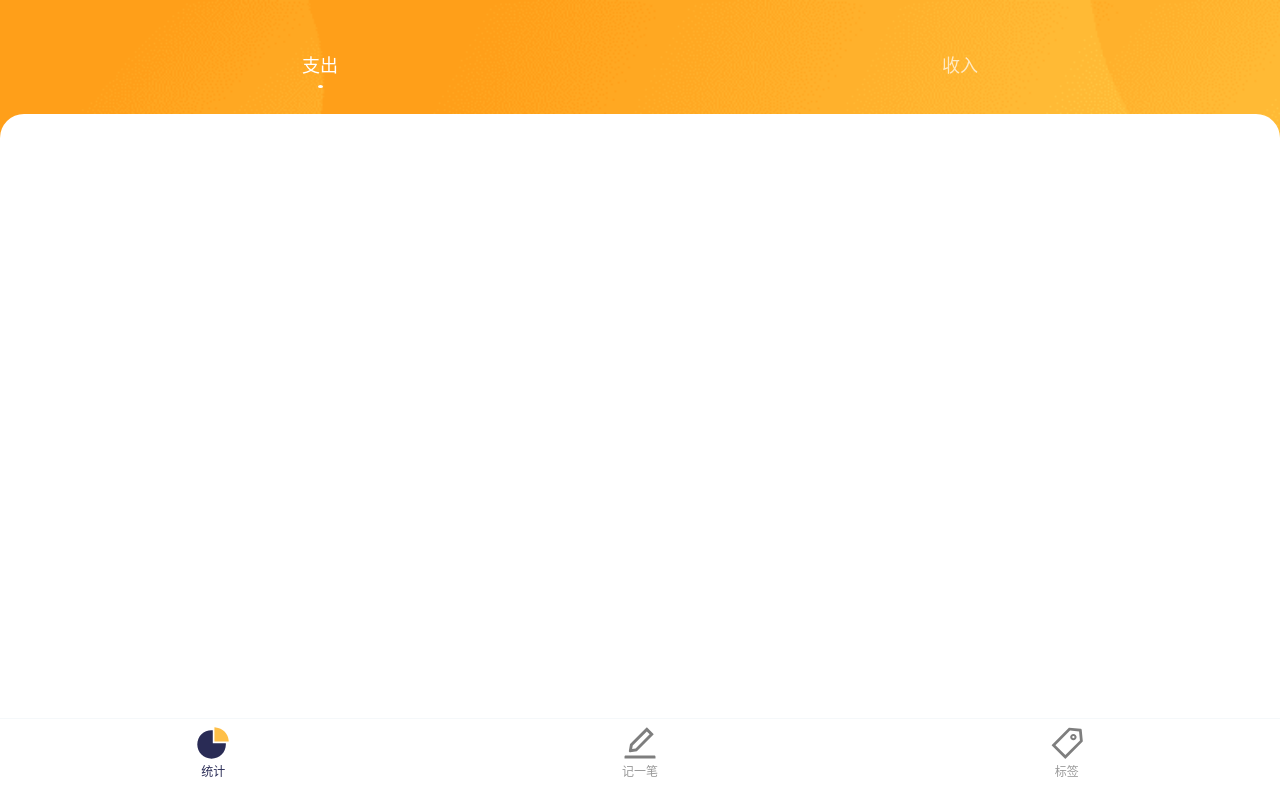
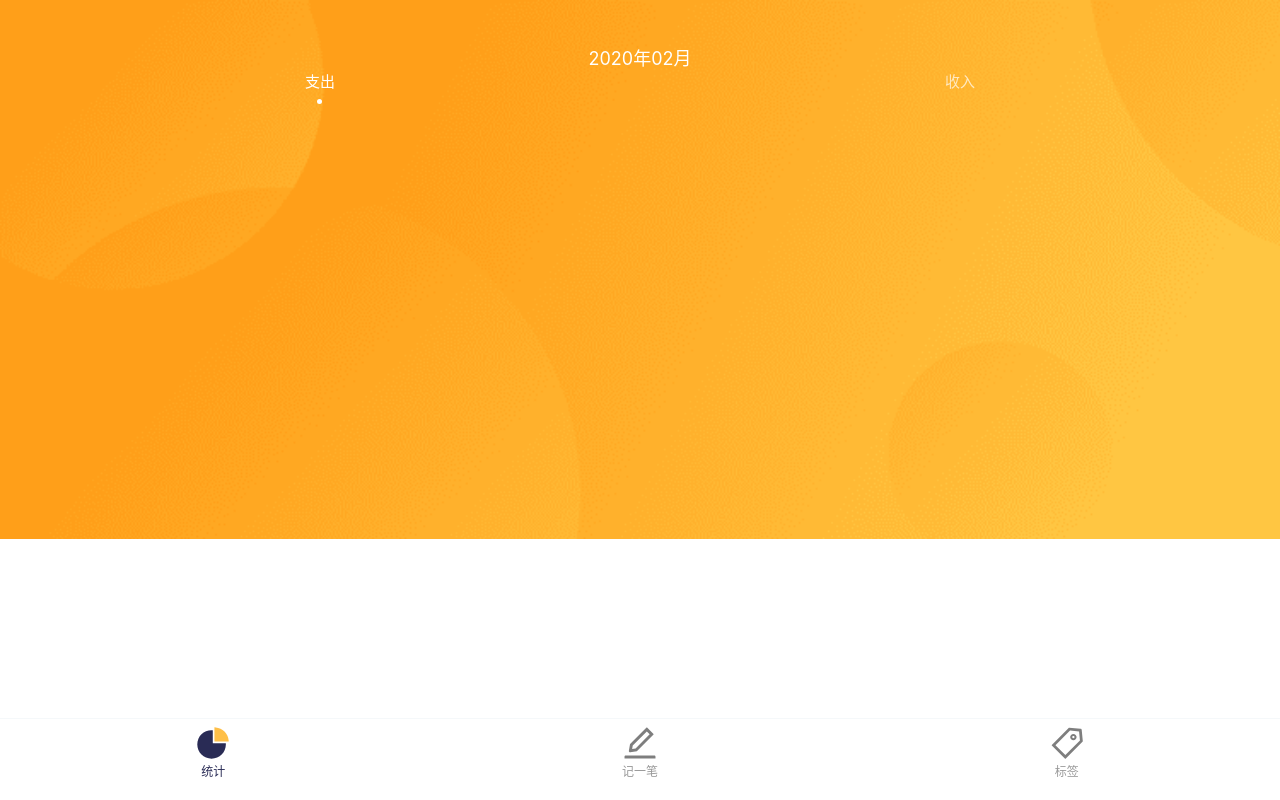
Before and after one commit to sumucheng/vue-bill, a Vue app: page /labels#/statistics in a window 1280 px wide. Built offline with nearby package versions, Linux system fonts and the light colour scheme.

Commit message:
Header组件和Layout组件分离

```diff
--- a/src/components/layout/Layout.vue
+++ b/src/components/layout/Layout.vue
@@ -1,6 +1,5 @@
 <template>
   <div class="wrapper">
-    <Header :type.sync="tempType" />
     <div class="main">
       <slot />
     </div>
@@ -10,19 +9,21 @@
 
 <script lang="ts">
 import Header from "@/components/layout/Header.vue";
+import Title from "@/components/layout/Title.vue";
 import Nav from "@/components/layout/Nav.vue";
 import Vue from "vue";
 import { Component, Prop, Watch } from "vue-property-decorator";
 @Component({
-  components: { Header, Nav }
+  components: { Header, Nav, Title }
 })
 export default class Layout extends Vue {
-  @Prop(String) type: string | undefined;
-  tempType: string = this.type || "expend";
-  @Watch("tempType")
-  onTempTypeChanged(value: string) {
-    this.$emit("update:type", value);
-  }
+  // @Prop(String) type: string | undefined;
+  // @Prop(String) view: string | undefined;
+  // tempType: string = this.type || "expend";
+  // @Watch("tempType")
+  // onTempTypeChanged(value: string) {
+  //   this.$emit("update:type", value);
+  // }
 }
 </script>
 
@@ -36,7 +37,7 @@ export default class Layout extends Vue {
   .main {
     position: fixed;
     z-index: 2;
-    top: 114px;
+    top: 0;
     bottom: 81px;
     background-color: white;
     width: 100%;
--- /dev/null
+++ b/src/components/layout/Title.vue
@@ -0,0 +1,90 @@
+<template>
+  <div>
+    <img src="@/assets/background.png" class="background" />
+    <div class="title">
+      <div class="yearAndMonth">2020年02月</div>
+      <div class="type">
+        <div
+          class="wrapper"
+          :class="{active:type==='expend'}"
+          @click="$emit('update:type','expend')"
+        >
+          <a>支出</a>
+          <div class="dot"></div>
+        </div>
+        <div
+          class="wrapper"
+          :class="{active:type==='income'}"
+          @click="$emit('update:type','income')"
+        >
+          <a>收入</a>
+          <div class="dot"></div>
+        </div>
+      </div>
+    </div>
+  </div>
+</template>
+
+<script lang="ts">
+import Vue from "vue";
+import { Component, Prop } from "vue-property-decorator";
+
+@Component
+export default class Header extends Vue {
+  @Prop(String) type: string | undefined;
+}
+</script>
+
+<style lang="scss" scoped>
+@import "~@/assets/style/normal.scss";
+.background {
+  position: fixed;
+  top: 0;
+  left: 0;
+  width: 100%;
+}
+.title {
+  position: absolute;
+  display: flex;
+  flex-direction: column;
+  width: 100%;
+  height: 80px;
+  margin-top: 44px;
+  margin-bottom: 20px;
+  .yearAndMonth {
+    font-size: $font-size-l;
+    color: white;
+  }
+  .type {
+    display: flex;
+    justify-content: space-around;
+    > .wrapper {
+      display: flex;
+      flex-direction: column;
+      align-items: center;
+      height: 37px;
+      > a {
+        font-size: $font-size-m;
+        color: white;
+        opacity: 0.7;
+      }
+      > .dot {
+        height: 5px;
+        width: 5px;
+        margin-top: 8px;
+        border-radius: 50%;
+        background-color: white;
+        display: none;
+      }
+    }
+    > .active {
+      > a {
+        opacity: 1;
+      }
+      > .dot {
+        display: block;
+      }
+    }
+  }
+}
+</style>
--- a/src/components/statistics/Sum.vue
+++ b/src/components/statistics/Sum.vue
@@ -11,11 +11,10 @@ export default class BillList extends Vue {
   @Prop() sum!: { expend: number; income: number };
   displayType = this.type === "expend" ? "支出" : "收入";
   result = this.type === "expend" ? this.sum.expend : this.sum.income;
-  displayText = `${this.displayType}:${this.result}`;
+  displayText = `${this.displayType}：${this.result}`;
 }
 </script>
 
 <style lang="scss" scoped>
 @import "~@/assets/style/normal.scss";
-
 </style>
--- a/src/components/statistics/Time.vue
+++ b/src/components/statistics/Time.vue
@@ -16,12 +16,9 @@ import { Component, Prop } from "vue-property-decorator";
 export default class BillList extends Vue {
   @Prop() time!: { day: number; week: number; month: number; year: number };
   oneWeek = ["日", "一", "二", "三", "四", "五", "六"];
-  dateText =
-    this.time.day < 10 ? "0" + this.time.day.toString() : this.time.day;
+  dateText = this.time.day < 10 ? "0" + this.time.day : this.time.day;
   monthText =
-    this.time.month + 1 < 10
-      ? "0" + (this.time.month + 1).toString()
-      : this.time.month + 1;
+    this.time.month < 9 ? "0" + (this.time.month + 1) : this.time.month + 1;
   weekText = this.oneWeek[this.time.week];
   displayText = `${this.monthText}月${this.dateText}日 - 星期${this.weekText}`;
 }
--- a/src/views/Labels.vue
+++ b/src/views/Labels.vue
@@ -1,10 +1,13 @@
 <template>
-  <Layout :type.sync="type">
-    <div class="labels-wrapper">
+  <Layout>
+    <Header :type.sync="type" />
+    <div class="panel">
       <div class="labels">
         <Label v-for="label in displayLabels" :key="label.name" :tagName="label.name"></Label>
       </div>
-      <Button text="新建标签" type="primary" class="add" :handleClick="addLabel"></Button>
+      <div class="add">
+        <Button text="新建标签" type="primary" :handleClick="addLabel"></Button>
+      </div>
     </div>
   </Layout>
 </template>
@@ -12,12 +15,13 @@
 <script lang="ts">
 import Button from "@/components/labels/Button.vue";
 import Label from "@/components/labels/Label.vue";
+import Header from "@/components/layout/Header.vue";
 import Vue from "vue";
 import { Component, Prop, Watch } from "vue-property-decorator";
 import tagsModel from "@/model/tagsModel";
 tagsModel.fetch();
 @Component({
-  components: { Button, Label }
+  components: { Button, Label, Header }
 })
 export default class Labels extends Vue {
   tags = tagsModel.data;
@@ -41,14 +45,22 @@ export default class Labels extends Vue {
 <style lang="scss" scoped>
 @import "~@/assets/style/normal.scss";
 
-.labels-wrapper {
-  margin: 20px;
+.panel {
+  position: fixed;
+  z-index: 2;
+  top: 114px;
+  bottom: 420px;
+  background-color: white;
+  width: 100%;
+  border-radius: $border-radius-l;
   .labels {
+    margin: 20px;
     overflow: auto;
     max-height: 500px;
   }
   .add {
     margin-top: 20px;
+    margin: 20px;
   }
 }
 @media (max-height: 800px) {
--- a/src/views/Record.vue
+++ b/src/views/Record.vue
@@ -1,5 +1,6 @@
 <template>
-  <Layout :type.sync="newBill.type">
+  <Layout>
+    <Header :type.sync="newBill.type" />
     <div class="panel">
       <div class="tagsAndNotes">
         <Tags :tags.sync="displayTags" :tag.sync="newBill.tag" @newTag="addTag" />
@@ -16,6 +17,7 @@ import { Component, Prop, Watch } from "vue-property-decorator";
 import Tags from "@/components/record/Tags.vue";
 import Notes from "@/components/record/Notes.vue";
 import Computer from "@/components/record/Computer.vue";
+import Header from "@/components/layout/Header.vue";
 import tagsModel from "@/model/tagsModel.ts";
 tagsModel.fetch();
 import billsModel from "@/model/billsModel.ts";
@@ -32,7 +34,7 @@ type Tag = {
   name: string;
 };
 @Component({
-  components: { Tags, Notes, Computer }
+  components: { Tags, Notes, Computer, Header }
 })
 export default class Record extends Vue {
   billList = billsModel.data;
--- a/src/views/Statistics.vue
+++ b/src/views/Statistics.vue
@@ -1,5 +1,6 @@
 <template>
-  <Layout :type.sync="type">
+  <Layout>
+    <Title :type.sync="type" />
     <div class="billList">
       <div v-for="bills in displayBills" :key="bills.data[0].time">
         <div class="timeAndSum">
@@ -16,6 +17,7 @@
 import BillItem from "@/components/statistics/Bill.vue";
 import Time from "@/components/statistics/Time.vue";
 import Sum from "@/components/statistics/Sum.vue";
+import Title from "@/components/layout/Title.vue";
 import Vue from "vue";
 import { Component, Prop, Watch } from "vue-property-decorator";
 import billsModel from "@/model/billsModel.ts";
@@ -28,7 +30,7 @@ type Bill = {
   time: number;
 };
 @Component({
-  components: { BillItem, Time, Sum }
+  components: { BillItem, Time, Sum, Title }
 })
 export default class Statistics extends Vue {
   billList = billsModel.data;
```
